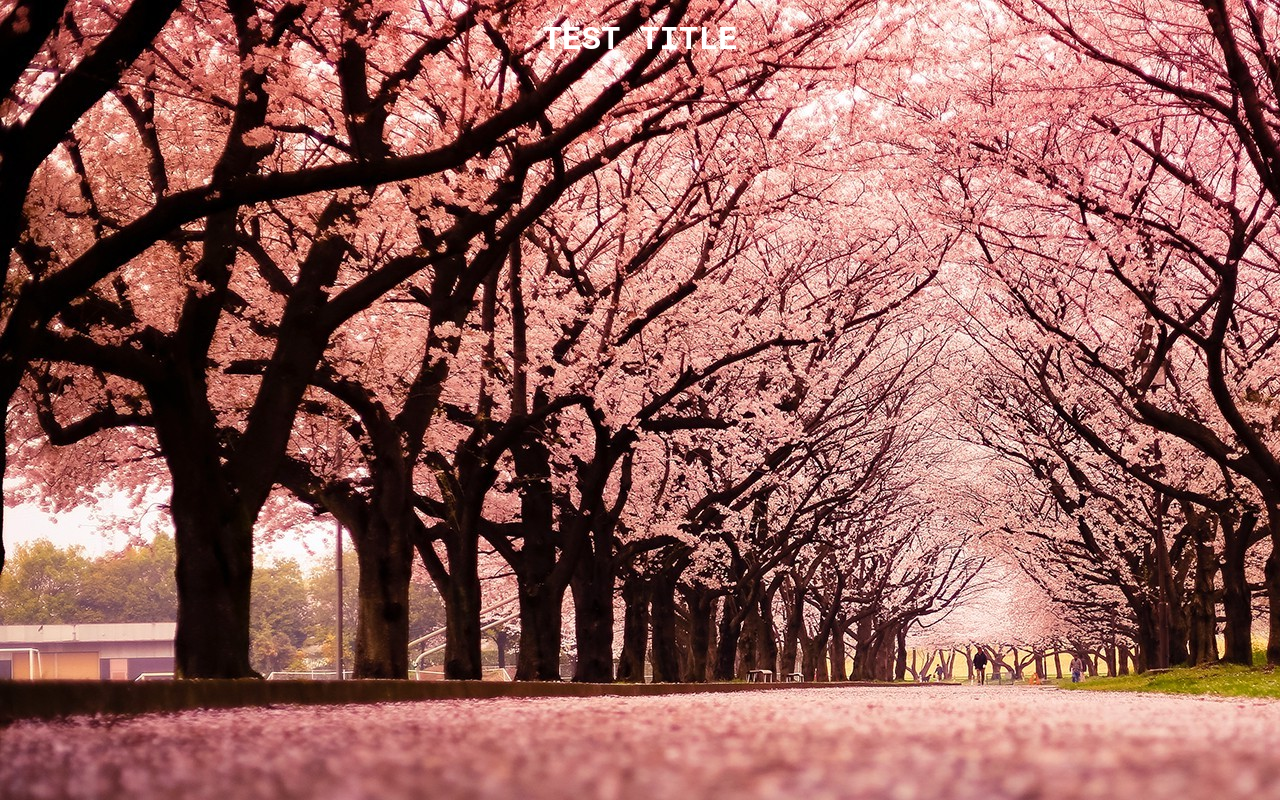
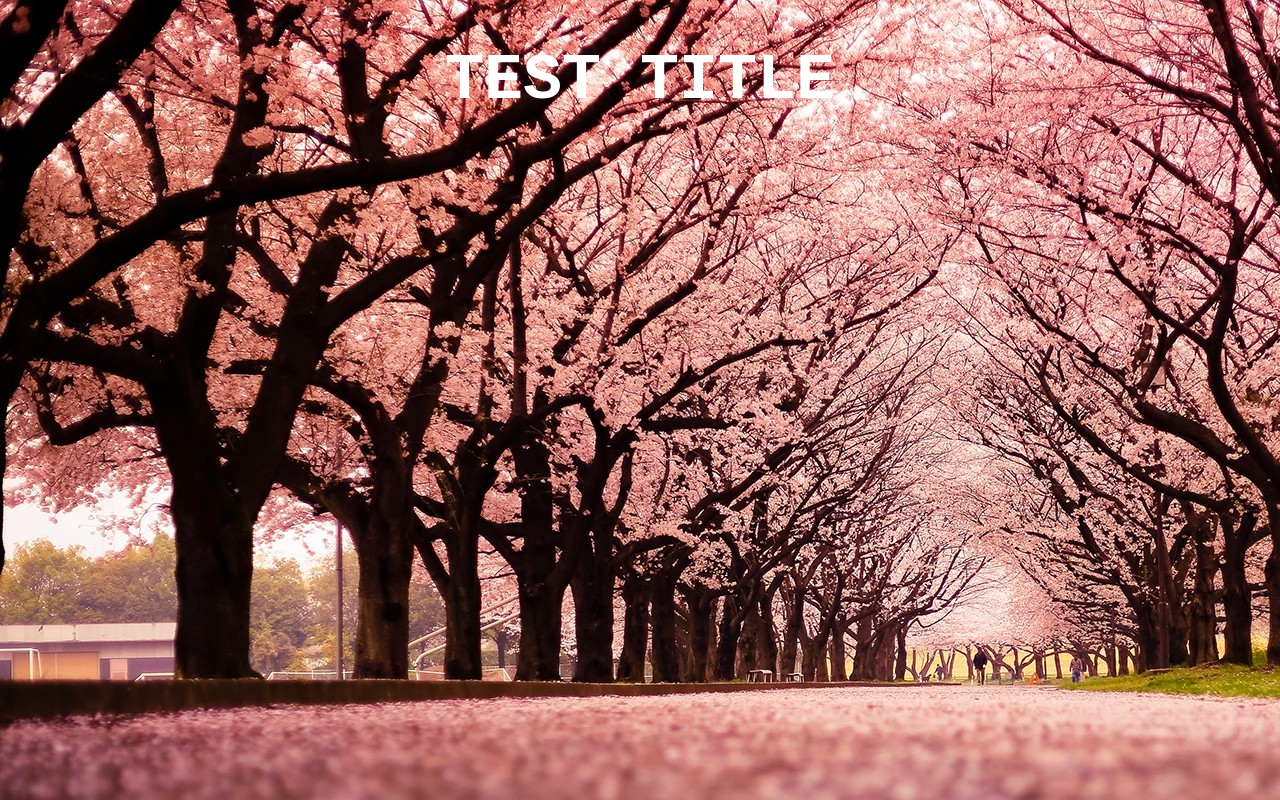
Before and after one commit to itsokami/itsokami.github.io, a plain HTML site: page index.html in a window 1280 px wide. Drawn offline with Linux system fonts and the light colour scheme.

Commit message:
Update index.html

```diff
--- a/index.html
+++ b/index.html
@@ -11,7 +11,7 @@
 			text-align: center;
 			color: white;
 			font-family: monospace;
-			font-size: 250%;
+			font-size: 500%;
 		}
 	</style>
 </head>
```
